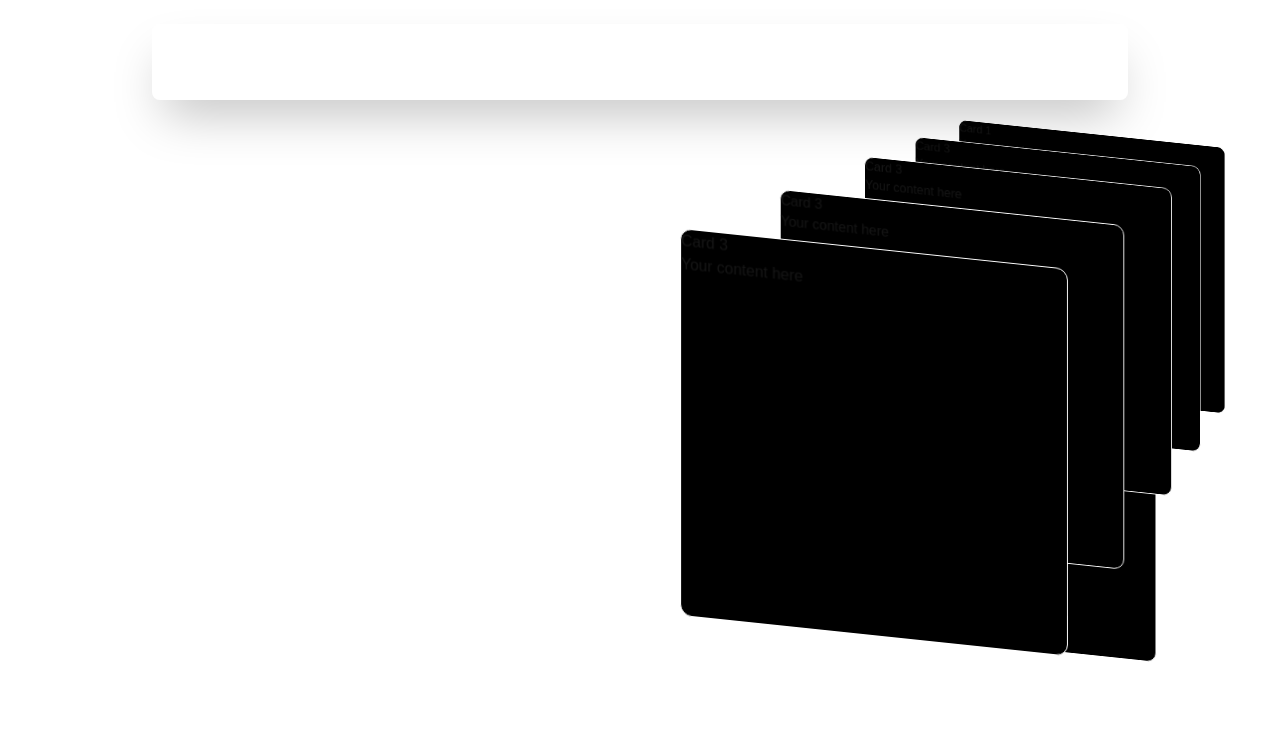
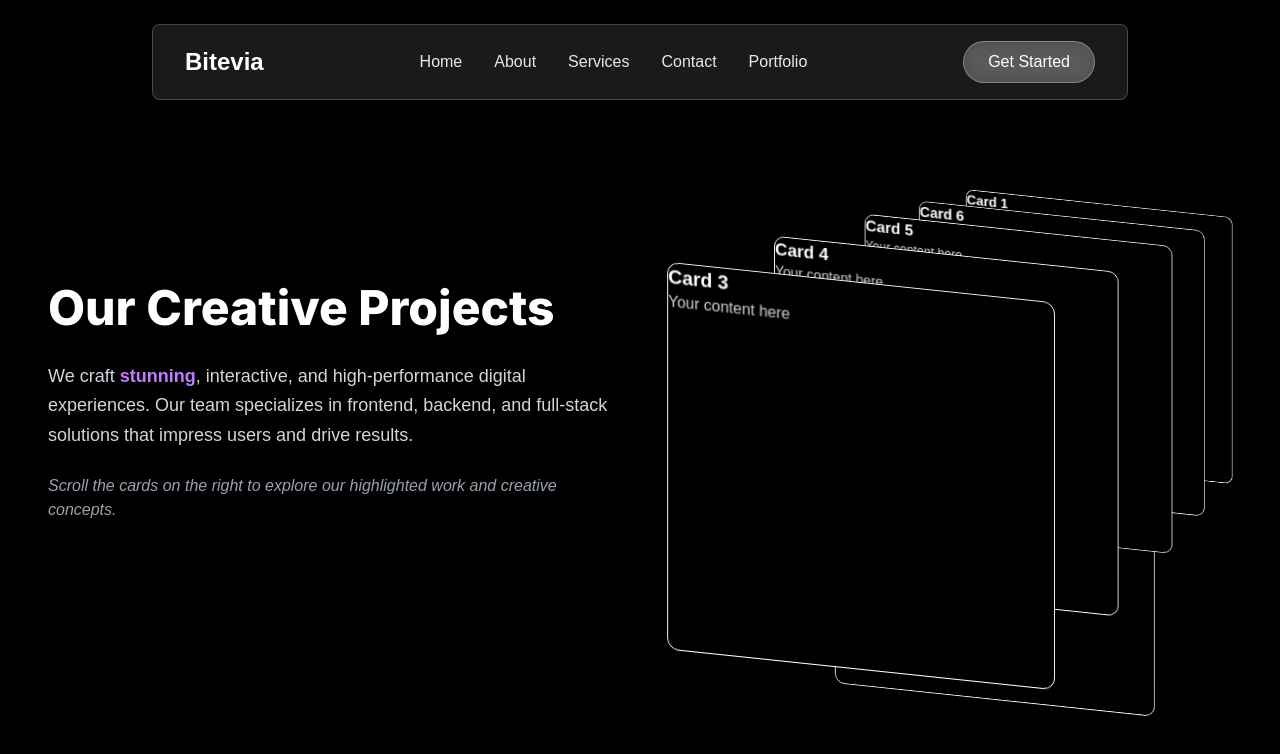
Before and after one commit to javidShabin/bitevia-portfolio, a Next.js app: page /projects in a window 1280 px wide. Shown: the top 754 px of the page. Built offline with nearby package versions, Linux system fonts and the light colour scheme; a web font is replaced by a local one.

Commit message:
Add some content in the project page

```diff
--- a/src/app/projects/page.tsx
+++ b/src/app/projects/page.tsx
@@ -1,118 +1,75 @@
+"use client"
 import React from 'react'
+import { motion } from 'framer-motion';
 import CardSwap, { Card } from '../../components/ui/CardSwap'
 
-export default function page() {
+export default function Page() {
+  return (
+    <>
+      <div className="overflow-hidden min-h-screen flex flex-col md:flex-row items-center justify-between px-6 md:px-12 py-12 gap-12 bg-black">
 
-    return (
+        {/* Left side text */}
+        <motion.div
+          initial={{ x: -100, opacity: 0 }}
+          animate={{ x: 0, opacity: 1 }}
+          transition={{ duration: 1 }}
+          className="flex-1 space-y-6 max-w-xl text-center md:text-left"
+        >
+          <h1 className="text-3xl md:text-5xl font-extrabold bg-clip-text text-white leading-tight">
+            Our Creative Projects
+          </h1>
+          <p className="text-gray-300 text-lg leading-relaxed">
+            We craft <span className="text-purple-400 font-semibold">stunning</span>, interactive,
+            and high-performance digital experiences. Our team specializes in frontend, backend,
+            and full-stack solutions that impress users and drive results.
+          </p>
+          <p className="text-gray-400 italic">
+            Scroll the cards on the right to explore our highlighted work and creative concepts.
+          </p>
+        </motion.div>
 
-<>
-<div className='overflow-hidden h-screen'>
-
-
-    <div style={{ height: '500px',position: 'relative', width:'90%' }}>
+        {/* Right side cards */}
+        <motion.div
+          initial={{ x: 100, opacity: 0 }}
+          animate={{ x: 0, opacity: 1 }}
+          transition={{ duration: 1 }}
+          className="flex-1 flex justify-center"
+        >
+          <div style={{ height: '500px', position: 'relative', width: '90%' }}>
             <CardSwap
               cardDistance={60}
               verticalDistance={50}
               delay={5000}
               pauseOnHover={false}
             >
-
               <Card>
-                <h3>Card 1</h3>
-                <p>Your content here</p>
+                <h3 className="text-xl font-semibold text-white">Card 1</h3>
+                <p className="text-gray-300">Your content here</p>
               </Card>
               <Card>
-                <h3>Card 2</h3>
-                <p>Your content here</p>
+                <h3 className="text-xl font-semibold text-white">Card 2</h3>
+                <p className="text-gray-300">Your content here</p>
               </Card>
               <Card>
-                <h3>Card 3</h3>
-                <p>Your content here</p>
+                <h3 className="text-xl font-semibold text-white">Card 3</h3>
+                <p className="text-gray-300">Your content here</p>
               </Card>
               <Card>
-                <h3>Card 3</h3>
-                <p>Your content here</p>
+                <h3 className="text-xl font-semibold text-white">Card 4</h3>
+                <p className="text-gray-300">Your content here</p>
               </Card>
               <Card>
-                <h3>Card 3</h3>
-                <p>Your content here</p>
+                <h3 className="text-xl font-semibold text-white">Card 5</h3>
+                <p className="text-gray-300">Your content here</p>
               </Card>
               <Card>
-                <h3>Card 3</h3>
-                <p>Your content here</p>
+                <h3 className="text-xl font-semibold text-white">Card 6</h3>
+                <p className="text-gray-300">Your content here</p>
               </Card>
             </CardSwap>
           </div>
-
+        </motion.div>
       </div>
     </>
   )
 }
-
-
-
-// "use client";
-
-// import React from 'react';
-// import { motion } from 'framer-motion';
-// import CardSwap, { Card } from '../../components/ui/CardSwap';
-
-// export default function Page() {
-//   return (
-//     <section className="relative w-full min-h-screen flex items-center justify-center bg-black text-white px-6 lg:px-20">
-
-//       {/* Left Text Section */}
-//       <motion.div
-//         initial={{ x: -100, opacity: 0 }}
-//         animate={{ x: 0, opacity: 1 }}
-//         transition={{ duration: 1 }}
-//         className="flex-1 space-y-6 max-w-lg"
-//       >
-//         <h1 className="text-5xl md:text-6xl font-bold bg-clip-text text-transparent bg-gradient-to-r from-purple-400 via-pink-400 to-indigo-400">
-//           Our Creative Projects
-//         </h1>
-//         <p className="text-gray-300 text-lg leading-relaxed">
-//           We craft stunning, interactive, and high-performance digital experiences.
-//           Our team specializes in frontend, backend, and full-stack solutions that impress users and drive results.
-//         </p>
-//         <p className="text-gray-400 italic">
-//           Scroll the cards on the right to see some of our highlighted work and concepts.
-//         </p>
-//       </motion.div>
-
-//       {/* Right Animated Cards */}
-//       <div className="flex-1 flex justify-end">
-//         <div style={{ width: '500px', height: '500px', position: 'relative' }}>
-//           <CardSwap
-//             cardDistance={60}
-//             verticalDistance={50}
-//             delay={5000}
-//             pauseOnHover={true}
-//           >
-//             <Card className="bg-gradient-to-tr from-purple-500 to-indigo-500 p-6 text-white shadow-2xl">
-//               <h3 className="text-xl font-bold mb-2">Project 1</h3>
-//               <p>Interactive UI Concept</p>
-//             </Card>
-//             <Card className="bg-gradient-to-tr from-pink-500 to-purple-500 p-6 text-white shadow-2xl">
-//               <h3 className="text-xl font-bold mb-2">Project 2</h3>
-//               <p>Dynamic Web Animation</p>
-//             </Card>
-//             <Card className="bg-gradient-to-tr from-indigo-500 to-blue-500 p-6 text-white shadow-2xl">
-//               <h3 className="text-xl font-bold mb-2">Project 3</h3>
-//               <p>Next.js & Tailwind Project</p>
-//             </Card>
-//             <Card className="bg-gradient-to-tr from-yellow-500 to-orange-500 p-6 text-white shadow-2xl">
-//               <h3 className="text-xl font-bold mb-2">Project 4</h3>
-//               <p>Full-Stack Solution</p>
-//             </Card>
-//             <Card className="bg-gradient-to-tr from-green-500 to-teal-500 p-6 text-white shadow-2xl">
-//               <h3 className="text-xl font-bold mb-2">Project 5</h3>
-//               <p>Cloud & DevOps Example</p>
-//             </Card>
-//           </CardSwap>
-//         </div>
-//       </div>
-
-//     </section>
-//   );
-// }
--- a/src/components/ui/CardSwap.tsx
+++ b/src/components/ui/CardSwap.tsx
@@ -36,7 +36,7 @@ export const Card = forwardRef<HTMLDivElement, CardProps>(
     <div
       ref={ref}
       {...rest}
-      className={`absolute top-1/2 left-1/2 rounded-xl border border-white bg-black [transform-style:preserve-3d] [will-change:transform] [backface-visibility:hidden] ${customClass ?? ""} ${
+      className={`absolute top-1/5 left-1/3 rounded-xl border border-white bg-black [transform-style:preserve-3d] [will-change:transform] [backface-visibility:hidden] ${customClass ?? ""} ${
         rest.className ?? ""
       }`.trim()}
     />
```
Lines whose indentation alone changed are shown as unchanged.
